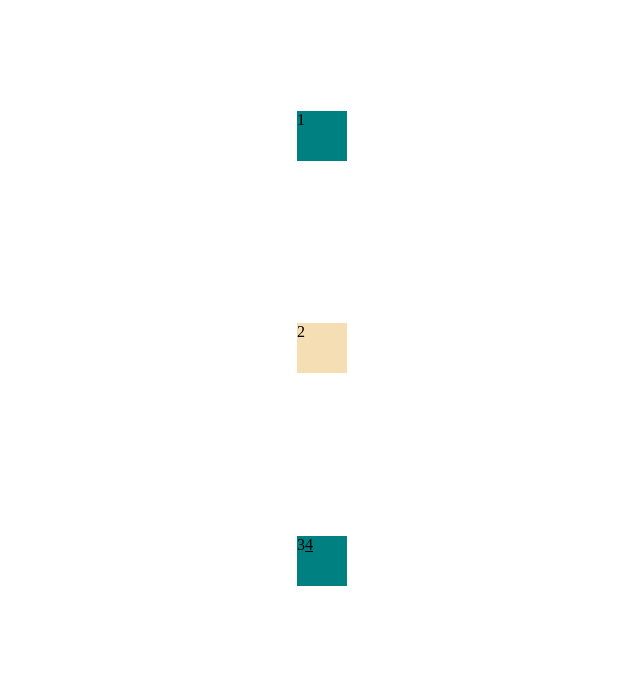
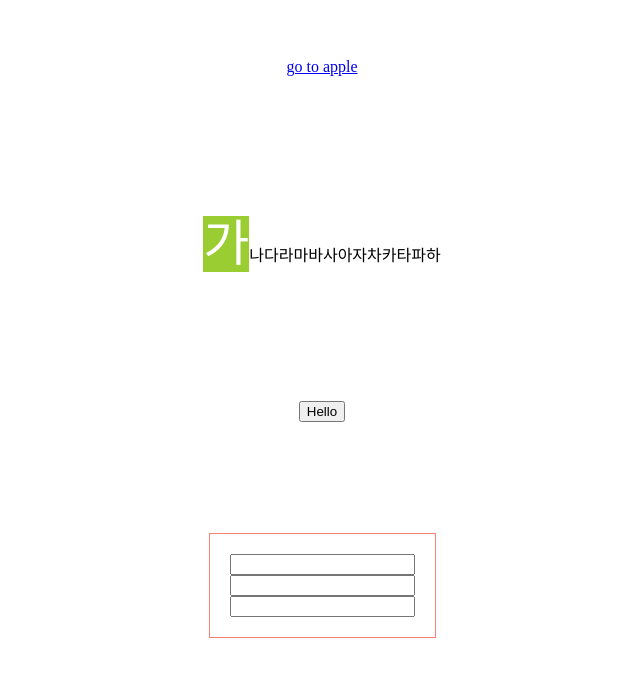
Before and after one commit to JungAhJang/GDSC_2022_1st, a plain HTML site: page kokoa clone/start3.html in a window 1280 px wide. Shown: the part 102-778 px from the top of the page, without its empty margins (318-958 px from the left). Drawn offline with Linux system fonts and the light colour scheme.

Commit message:
22.01.25.01

```diff
--- a/kokoa clone/start3.html
+++ b/kokoa clone/start3.html
@@ -1,6 +1,6 @@
-<!-- Today | 22.01.24
+<!-- Today | 22.01.25
 Theme | Nomad coder: kokoa clone coding
-TIL   |  assignment-->
+TIL   |  some states, pseudo elements-->
 
 <!DOCTYPE html>
 
@@ -15,11 +15,7 @@ TIL   |  assignment-->
         align-items: center;
         flex-direction: column;
       }
-      div {
-        width: 50px;
-        height: 50px;
-        background-color: teal;
-      }
+
       .tomato {
         background-color: tomato;
         color: white;
@@ -39,11 +35,68 @@ TIL   |  assignment-->
       div span {
         text-decoration: underline;
       }
+
+      input::placeholder {
+        color: yellowgreen;
+      }
+      /* input:focus {
+        background-color: tomato;
+      } */
+      p::selection {
+        color: white;
+        background-color: yellowgreen;
+      }
+      p::first-letter {
+        color: white;
+        font-size: 50px;
+        background-color: yellowgreen;
+      }
+      button:hover {
+        width: 100px;
+        height: 100px;
+        background-color: tomato;
+      }
+      a:visited {
+        color: tomato;
+      }
+      a:hover {
+        color: teal;
+      }
+      a:focus {
+        color: turquoise;
+      }
+      form {
+        border: 1px solid salmon;
+        display: flex;
+        flex-direction: column;
+        padding: 20px;
+      }
+      form:focus-within {
+        border-color: green;
+      }
+      form:hover input {
+        background-color: sienna;
+      }
+      /* form:hover input:focus {
+        width: 100px;
+        height: 100px;
+      } */
     </style>
   </head>
   <body>
-    <div>1</div>
-    <div id="second">2</div>
-    <div>3<span>4</span></div>
+    <a href="https://apple.com">go to apple</a>
+    <p>가나다라마바사아자차카타파하</p>
+    <div>
+      <button>Hello</button>
+    </div>
+    <!-- <div>
+      <input type="text" />
+      <input type="text" />
+    </div> -->
+    <form>
+      <input type="text" name="" id="" />
+      <input type="text" name="" id="" />
+      <input type="text" name="" id="" />
+    </form>
   </body>
 </html>
```
Also changed, not shown: kokoa clone/두번째 과제.txt (added).
